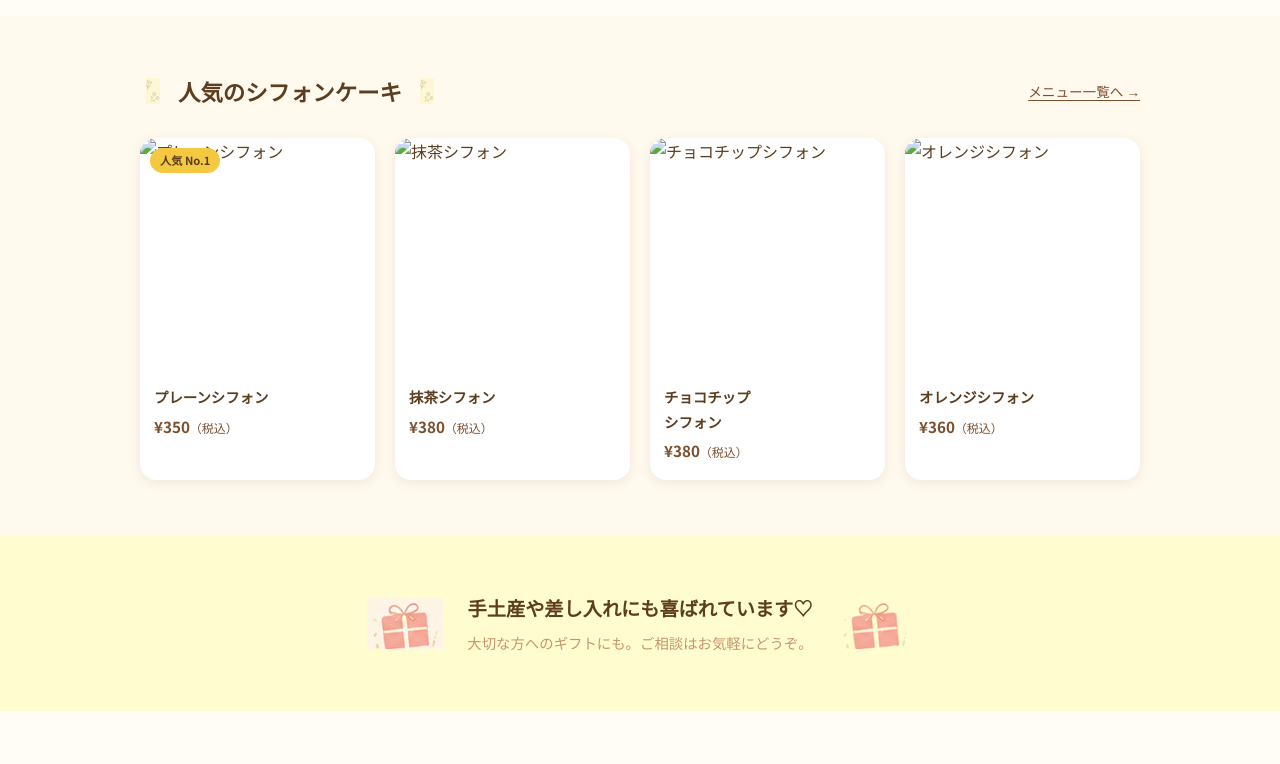
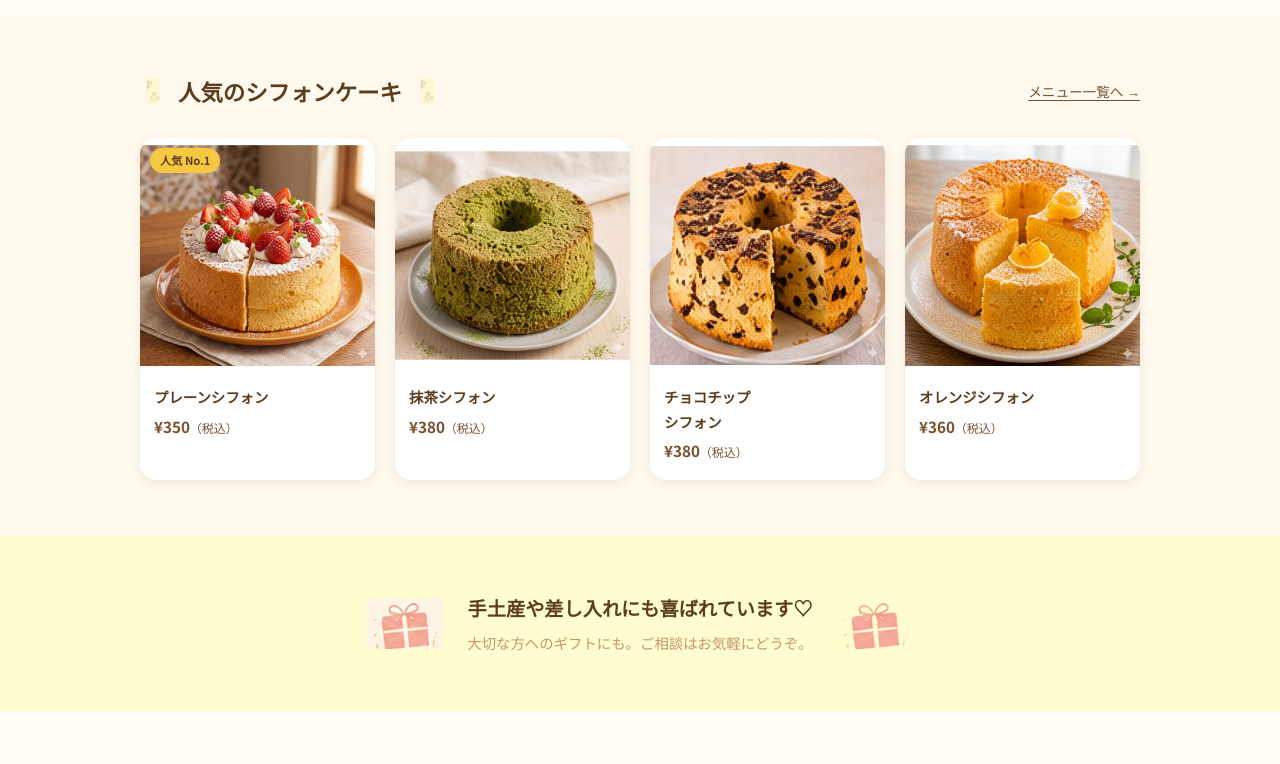
Before and after one commit to sonosannworks/cake, a plain HTML site: page index.html in a window 1280 px wide. Shown: the part 1300-2064 px from the top of the page. Drawn offline with Linux system fonts and the light colour scheme; a web font is replaced by a local one.

Commit message:
Add files via upload

```diff
--- a/index.html
+++ b/index.html
@@ -355,28 +355,28 @@
       <div class="menu-grid">
         <div class="menu-card">
           <span class="badge-popular">人気 No.1</span>
-          <img src="images/plane.jpeg" alt="プレーンシフォン" />
+          <img src="images/plane.jpg" alt="プレーンシフォン" />
           <div class="menu-card-body">
             <h3>プレーンシフォン</h3>
             <p class="price">&#165;350<small>（税込）</small></p>
           </div>
         </div>
         <div class="menu-card">
-          <img src="images/greenter.jpeg" alt="抹茶シフォン" />
+          <img src="images/greentear.jpg" alt="抹茶シフォン" />
           <div class="menu-card-body">
             <h3>抹茶シフォン</h3>
             <p class="price">&#165;380<small>（税込）</small></p>
           </div>
         </div>
         <div class="menu-card">
-          <img src="images/choco.jpeg" alt="チョコチップシフォン" />
+          <img src="images/choco.jpg" alt="チョコチップシフォン" />
           <div class="menu-card-body">
             <h3>チョコチップ<br />シフォン</h3>
             <p class="price">&#165;380<small>（税込）</small></p>
           </div>
         </div>
         <div class="menu-card">
-          <img src="images/orenge.jpeg" alt="オレンジシフォン" />
+          <img src="images/orenge.jpg" alt="オレンジシフォン" />
           <div class="menu-card-body">
             <h3>オレンジシフォン</h3>
             <p class="price">&#165;360<small>（税込）</small></p>
```
